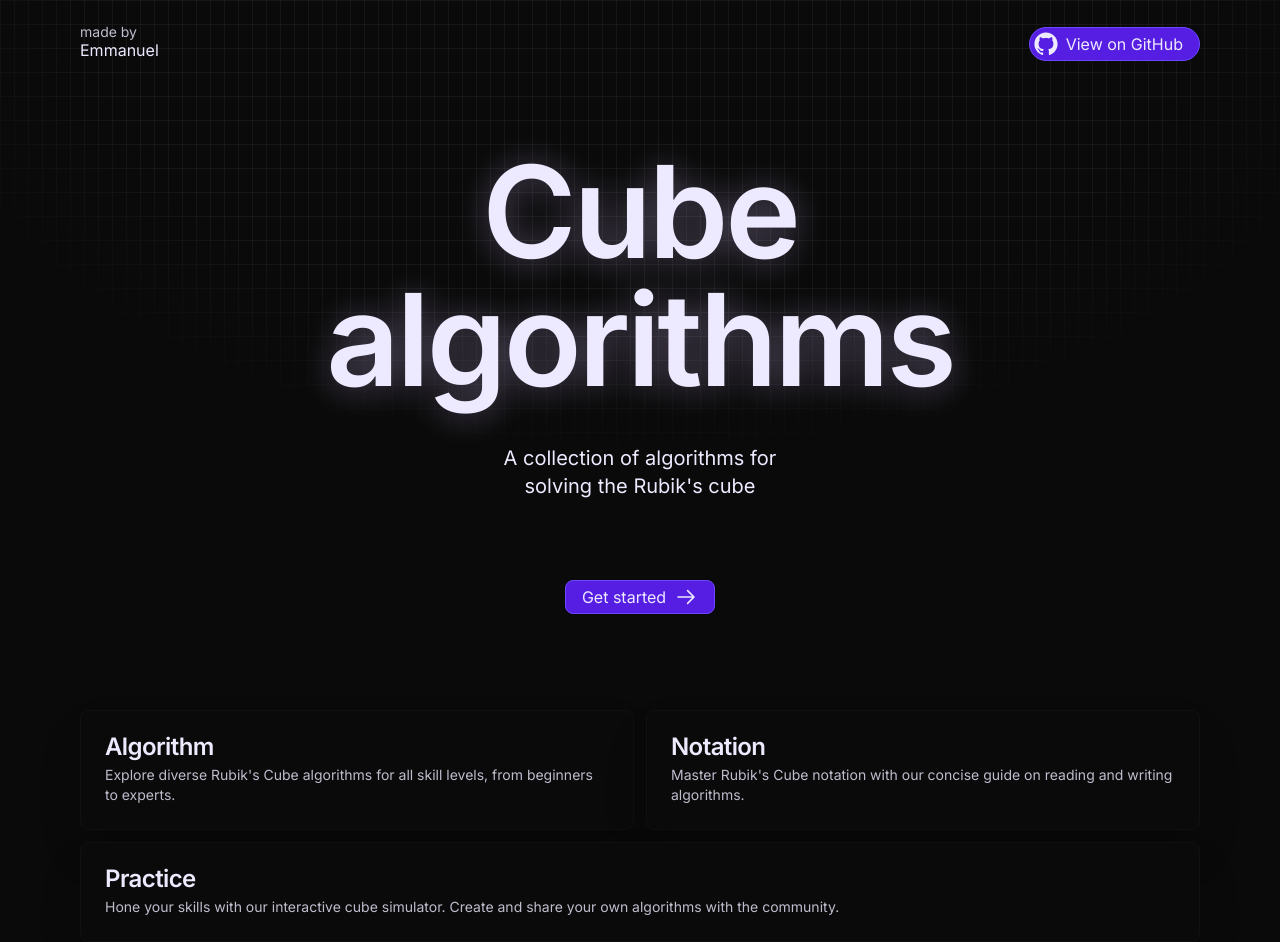
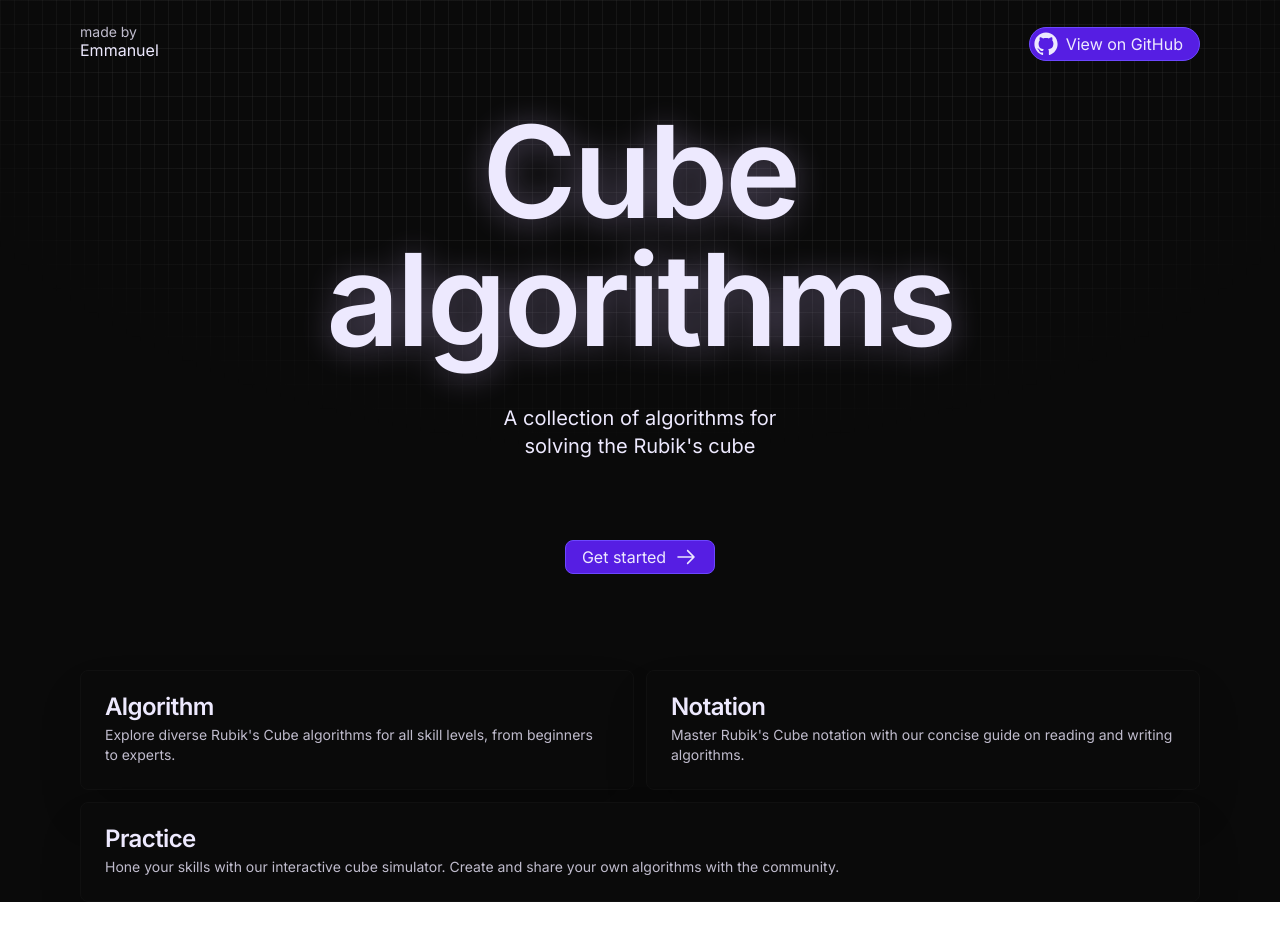
Before and after one commit to EmmanuelBayona/cube-algorithms-nextjs, a Next.js app: page / in a window 1280 px wide. After the commit the page ends 902 px from the top, so only its background shows below. Built offline with nearby package versions, Linux system fonts and the light colour scheme.

Commit message:
Update font size and margin in landing page

```diff
--- a/app/page.tsx
+++ b/app/page.tsx
@@ -13,7 +13,7 @@ export default function Home() {
             <MaxWidthWrapper className="text-violet-100 pt-5 relative z-10">
                 <LandingNavbar />
                 <h1
-                    className="mt-16 md:mt-20 text-center text-6xl md:text-8xl lg:text-9xl font-semibold drop-shadow-text tracking-tight"
+                    className="mt-10 text-center text-6xl md:text-8xl lg:text-9xl font-semibold drop-shadow-text tracking-tight"
                 >
                     Cube <br /> algorithms
                 </h1>
```
